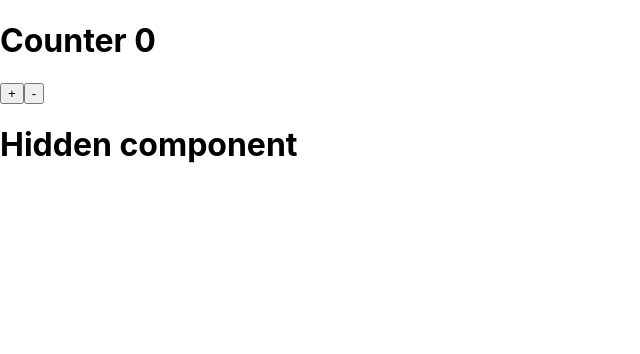
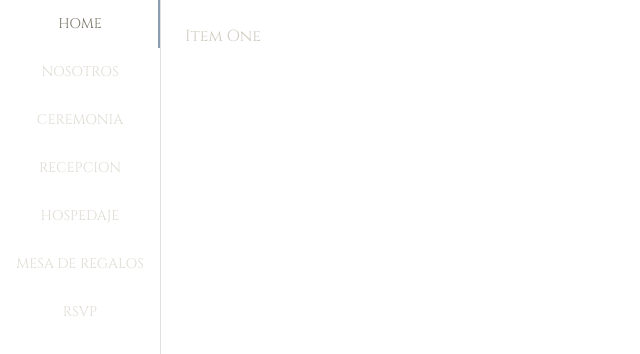
Before and after one commit to DeusXMaquina/reginasWeddingWebsite, a React (Create React App) app in the folder Frontend/wedding-site/: page / in a window 1280 px wide. Shown: the top 354 px of the page, without its empty margins (0-640 px from the left). Built offline with nearby package versions, Linux system fonts and the light colour scheme.

Commit message:
modified theme, typography, sidebar

```diff
--- a/Frontend/wedding-site/package.json
+++ b/Frontend/wedding-site/package.json
@@ -11,6 +11,8 @@
     "@types/node": "^12.19.13",
     "@types/react": "^16.14.2",
     "@types/react-dom": "^16.9.10",
+    "fontsource-cinzel": "^4.0.0",
+    "node-sass": "^5.0.0",
     "react": "^17.0.1",
     "react-dom": "^17.0.1",
     "react-redux": "^7.2.2",
--- a/Frontend/wedding-site/src/App.tsx
+++ b/Frontend/wedding-site/src/App.tsx
@@ -1,19 +1,23 @@
 import React from 'react'
 import { useSelector, useDispatch } from 'react-redux'
 import { increment, decrement } from './Actions'
+import VerticalTabs from './Components/Sidebar/sidebar'
 
 function App() {
-  const counter = useSelector( (state:any) => state.counterReducer)
-  const logged = useSelector( (state:any) => state.loggedReducer)
-  const dispatch = useDispatch()
   return (
     <div className='App'>
-      <h1>Counter {counter}</h1>
-      <button onClick= {() => dispatch(increment())}>+</button>
-      <button onClick= {() => dispatch(decrement())}>-</button>
-      {logged ? <h1>Hidden component</h1> : ''}
+      <VerticalTabs/>
     </div>
   )
 }
 
+/*
+const counter = useSelector( (state:any) => state.counterReducer)
+const logged = useSelector( (state:any) => state.loggedReducer)
+const dispatch = useDispatch()
+<h1>Counter {counter}</h1>
+<button onClick= {() => dispatch(increment())}>+</button>
+<button onClick= {() => dispatch(decrement())}>-</button>
+*/
+
 export default App;
--- /dev/null
+++ b/Frontend/wedding-site/src/Components/Sidebar/sidebar.css
@@ -0,0 +1,7 @@
+.MuiTab-textColorInherit.Mui-selected {
+  color: #889DAF;
+}
+
+.MuiTab-textColorInherit:hover {
+  color: #7A7668;
+}
--- /dev/null
+++ b/Frontend/wedding-site/src/Components/Sidebar/sidebar.tsx
@@ -0,0 +1,106 @@
+import React from 'react';
+import { makeStyles, Theme } from '@material-ui/core/styles';
+import Tabs from '@material-ui/core/Tabs';
+import Tab from '@material-ui/core/Tab';
+import Typography from '@material-ui/core/Typography';
+import Box from '@material-ui/core/Box';
+import { kMaxLength } from 'buffer';
+import './sidebar.css'
+
+interface TabPanelProps {
+  children?: React.ReactNode;
+  index: any;
+  value: any;
+}
+
+function TabPanel(props: TabPanelProps) {
+  const { children, value, index, ...other } = props;
+
+  return (
+    <div
+      role="tabpanel"
+      hidden={value !== index}
+      id={`vertical-tabpanel-${index}`}
+      aria-labelledby={`vertical-tab-${index}`}
+      {...other}
+    >
+      {value === index && (
+        <Box p={3}>
+          <Typography>{children}</Typography>
+        </Box>
+      )}
+    </div>
+  );
+}
+
+function a11yProps(index: any) {
+  return {
+    id: `vertical-tab-${index}`,
+    'aria-controls': `vertical-tabpanel-${index}`,
+  };
+}
+
+const useStyles = makeStyles((theme: Theme) => ({
+  root: {
+    flexGrow: 1,
+    backgroundColor: theme.palette.background.paper,
+    display: 'flex',
+    height: kMaxLength,
+    color: theme.palette.primary.main
+  },
+  tabs: {
+    borderRight: `1px solid ${theme.palette.divider}`,
+  },
+}))
+
+export default function VerticalTabs() {
+  const classes = useStyles();
+  const [value, setValue] = React.useState(0);
+
+  const handleChange = (event: React.ChangeEvent<{}>, newValue: number) => {
+    setValue(newValue);
+  };
+
+  return (
+    <div className={classes.root}>
+      <Tabs
+        orientation="vertical"
+        variant="scrollable"
+        value={value}
+        onChange={handleChange}
+        aria-label="Vertical tabs example"
+        className={classes.tabs}
+        indicatorColor= 'secondary'
+      >
+        <Tab label="Home" {...a11yProps(0)} />
+        <Tab label="Nosotros" {...a11yProps(1)} />
+        <Tab label="Ceremonia" {...a11yProps(2)} />
+        <Tab label="Recepcion" {...a11yProps(3)} />
+        <Tab label="Hospedaje" {...a11yProps(4)} />
+        <Tab label="Mesa de Regalos" {...a11yProps(5)} />
+        <Tab label="RSVP" {...a11yProps(6)} />
+      </Tabs>
+      <TabPanel value={value} index={0}>
+        Item One
+      </TabPanel>
+      <TabPanel value={value} index={1}>
+        Item Two
+      </TabPanel>
+      <TabPanel value={value} index={2}>
+        Item Three
+      </TabPanel>
+      <TabPanel value={value} index={3}>
+        Item Four
+      </TabPanel>
+      <TabPanel value={value} index={4}>
+        Item Five
+      </TabPanel>
+      <TabPanel value={value} index={5}>
+        Item Six
+      </TabPanel>
+      <TabPanel value={value} index={6}>
+        Item Seven
+      </TabPanel>
+    </div>
+  );
+}
--- a/Frontend/wedding-site/src/Reducers/isLogged.tsx
+++ b/Frontend/wedding-site/src/Reducers/isLogged.tsx
@@ -1,4 +1,4 @@
-const loggedReducer:any = (state:boolean = true, action:{type:string}) => {
+const loggedReducer:any = (state:boolean = false, action:{type:string}) => {
   switch (action.type) {
     case 'SIGN_IN':
       return !state
--- a/Frontend/wedding-site/src/Theme/theme.tsx
+++ b/Frontend/wedding-site/src/Theme/theme.tsx
@@ -1,20 +1,27 @@
 import { createMuiTheme } from '@material-ui/core/styles'
+import 'fontsource-cinzel'
+
 
 const theme = createMuiTheme({
     palette: {
       primary: {
-        light:'#889DAF',
-        main:'#D7DADE',
-        dark:'#5D6B73',
-        contrastText:'#000000'
+        light:'#D1CDC1',
+        main:'#D1CDC1',
+        dark:'#D1CDC1',
+        contrastText:'#D1CDC1'
       },
     secondary: {
-      light:'#A39D8A',
-      main:'#000000',
-      dark:'#4A543F',
-      contrastText:'#000000'
+      light:'#D1CDC1',
+      main:'#889DAF',
+      dark:'#D1CDC1',
+      contrastText: '#D1CDC1'
       }
+    },
+    typography: {
+      fontFamily: [
+        'Cinzel'
+      ].join(',')
     }
-  })
+})
 
 export default theme
--- a/Frontend/wedding-site/src/index.tsx
+++ b/Frontend/wedding-site/src/index.tsx
@@ -9,27 +9,9 @@ import { ThemeProvider } from '@material-ui/core/styles'
 import theme from './Theme/theme'
 import rootReducer from './Reducers'
 
-
-const increment:Function = () => {
-  return {
-    type: 'INCREMENT'
-  }
-}
-
-const decrement:Function = () => {
-  return {
-    type: 'DECREMENT'
-  }
-}
-
-
-
 let store:any = createStore(rootReducer)
 
-/*store.subscribe(() => console.log(store.getState()))
-
-store.dispatch(increment())
-store.dispatch(decrement())*/
+/*store.subscribe(() => console.log(store.getState())) */
 
 ReactDOM.render(
   <React.StrictMode>
```
Also changed, not shown: 2 other files (tests, documents, lock files or other folders).
